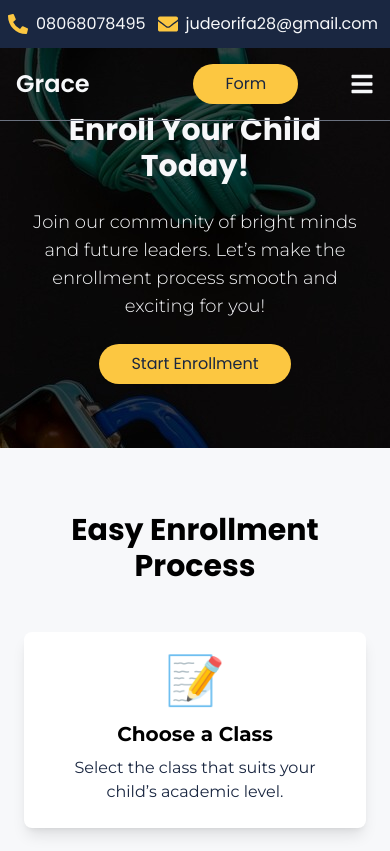
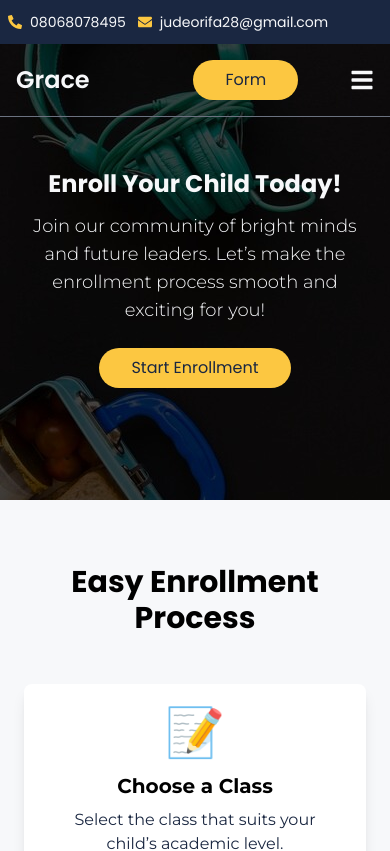
Before and after one commit to Jude006/client, a React (Vite) app: page /enrol in a window 390 px wide. Shown: the top 851 px of the page. Built offline with nearby package versions, Linux system fonts and the light colour scheme; a web font is replaced by a local one.

Commit message:
fix the enrol page

```diff
--- a/src/components/Header.jsx
+++ b/src/components/Header.jsx
@@ -4,8 +4,8 @@ import { FaEnvelope, FaPhoneAlt } from 'react-icons/fa'
 const Header = () => {
   return (
     <header className='bg-primary py-3 md:px-28 px-2 text-accent font-poppins flex items-center md:gap-10 gap-3   w-full'>
-      <p className='flex items-center md:gap-3 gap-2'><FaPhoneAlt className='text-secondary text-xl' /> 08068078495</p>
-      <p className='flex items-center md:gap-3 gap-2'><FaEnvelope className='text-secondary text-xl' /> judeorifa28@gmail.com</p>
+      <p className='flex items-center md:gap-3 gap-2 md:text-[16px] text-sm'><FaPhoneAlt className='text-secondary md:text-xl' /> 08068078495</p>
+      <p className='flex items-center md:gap-3 gap-2 md:text-[16px] text-sm'><FaEnvelope className='text-secondary md:text-xl' /> judeorifa28@gmail.com</p>
     </header>
   )
 }
--- a/src/pages/EnrollmentPage.jsx
+++ b/src/pages/EnrollmentPage.jsx
@@ -31,11 +31,11 @@ const EnrollmentPage = () => {
     <main>
       <section
         style={{ backgroundImage: `url(${enrol})` }}
-        className="relative bg-blue-600 text-accent py-16 md:py-32"
+        className="relative bg-blue-600 text-accent py-28 md:py-32 md:min-h-fit mih-h-[70vh]"
       >
         <div className="container mx-auto px-6 lg:px-20 text-center">
           <motion.h1
-            className="text-3xl md:text-5xl font-bold font-poppins mb-6"
+            className="text-2xl md:mt-0 mt-3 md:text-5xl font-bold font-poppins md:mb-6 mb-3"
             initial={{ opacity: 0, y: -50 }}
             animate={{ opacity: 1, y: 0 }}
             transition={{ duration: 1 }}
```
